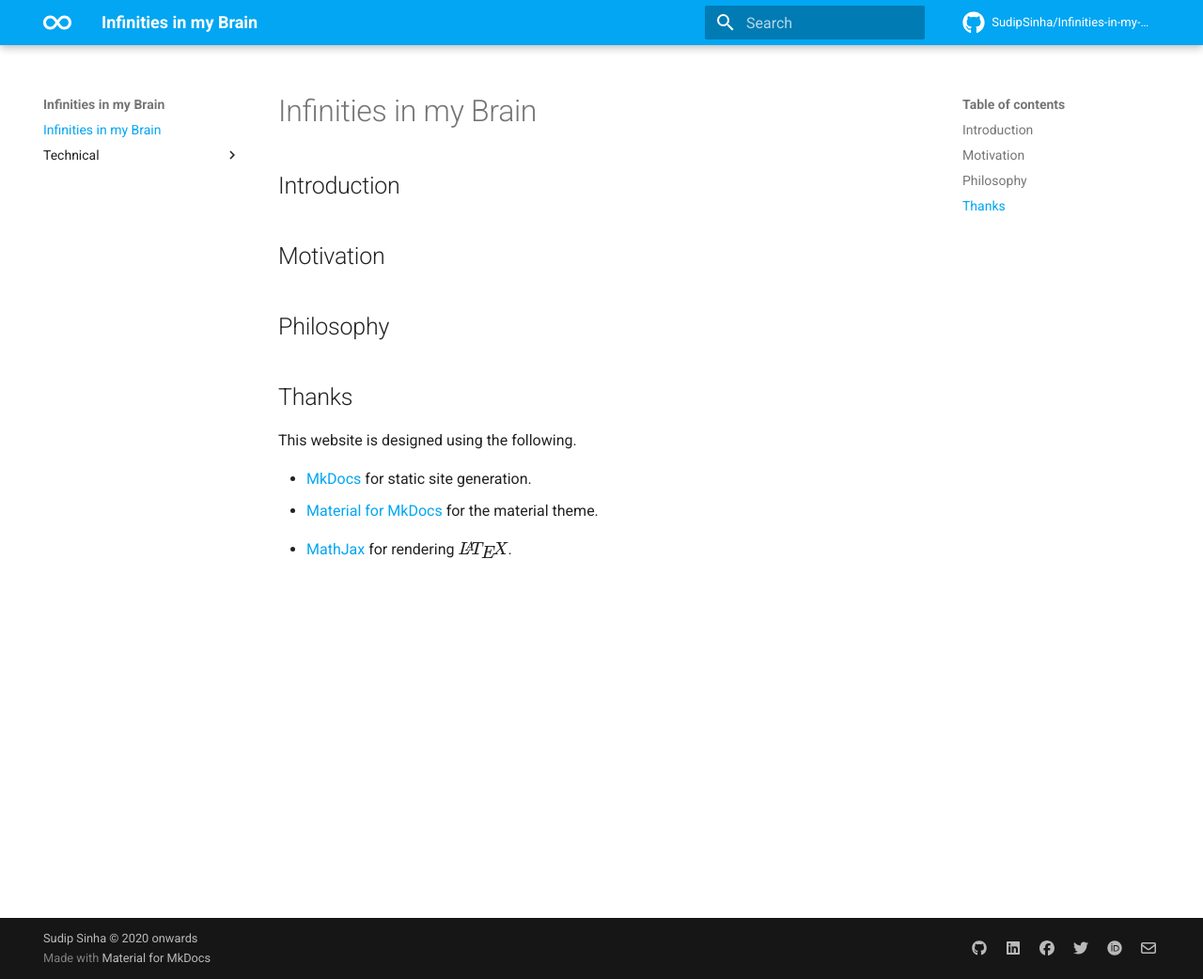
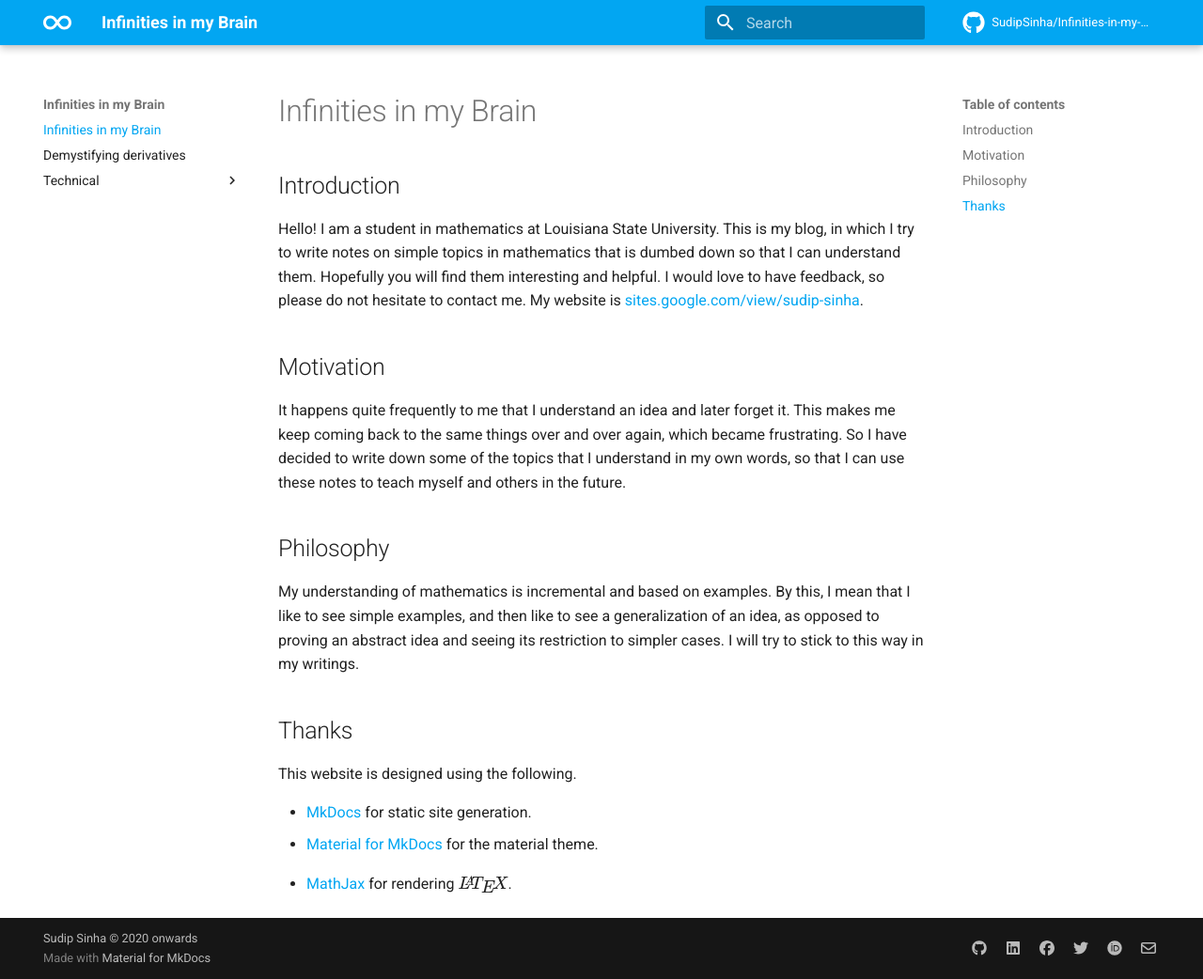
Before and after one commit to SudipSinha/Infinities-in-my-Brain, an MkDocs documentation site: the page built from docs/index.md, in a window 1280 px wide and 1042 px high. Shown: the whole window at 94% size. Built offline with MkDocs 1.6.1 and Material for MkDocs 9.7.7, drawn with Linux system fonts in a browser that asks for light colours; comment, search, counter and statistics services are not loaded.

Commit message:
+ derivatives

```diff
--- a/docs/index.md
+++ b/docs/index.md
@@ -2,16 +2,17 @@
 
 ## Introduction
 
-
+Hello! I am a student in mathematics at Louisiana State University. This is my blog, in which I try to write notes on simple topics in mathematics that is dumbed down so that I can understand them. Hopefully you will find them interesting and helpful. I would love to have feedback, so please do not hesitate to contact me. My website is https://sites.google.com/view/sudip-sinha.
 
 
 ## Motivation
 
+It happens quite frequently to me that I understand an idea and later forget it. This makes me keep coming back to the same things over and over again, which became frustrating. So I have decided to write down some of the topics that I understand in my own words, so that I can use these notes to teach myself and others in the future.
 
 
 ## Philosophy
 
-
+My understanding of mathematics is incremental and based on examples. By this, I mean that I like to see simple examples, and then like to see a generalization of an idea, as opposed to proving an abstract idea and seeing its restriction to simpler cases. I will try to stick to this way in my writings.
 
 
 ## Thanks
--- /dev/null
+++ b/docs/javascripts/macros4mathjax.js
@@ -0,0 +1,22 @@
+window.MathJax = {
+	loader: {load: ["[tex]/cancel", "input/tex", "output/chtml"]},
+	// http://docs.mathjax.org/en/latest/input/tex/extensions.html
+	// http://docs.mathjax.org/en/latest/output/index.html
+	tex: {
+		packages: {"[+]": ["cancel"]},
+		tags: "ams",    // http://docs.mathjax.org/en/latest/input/tex/eqnumbers.html
+		macros: {    // http://docs.mathjax.org/en/latest/input/tex/macros.html
+			// Brackets
+			brnd: [" \\left( #1 \\right) ", 1],
+			bcrl: [" \\left\\{ #1 \\right\\} ", 1],
+			bsqr: [" \\left[ #1 \\right] ", 1],
+			// Commonly used delimiters
+			abs: [" \\left| #1 \\right| ", 1],
+			norm: [" \\left\\lVert #1 \\right\\rVert ", 1],
+			inn: [" \\left\\langle #1 \\right\\rangle ", 1],
+			pair: [" \\left⟨ #1 \\right⟩ ", 1],
+			floor: [" \\left⌊ #1 \\right⌋ ", 1],
+			ceil: [" \\left⌈ #1 \\right⌉ ", 1],
+		}
+	}
+};
--- /dev/null
+++ b/docs/stylesheets/mathenvironments.css
@@ -0,0 +1,74 @@
+/* Definitions */
+.definition {
+  counter-increment: mathcounter;
+  display: block;
+  margin: 12px 0;
+  font-style: normal;
+}
+.definition::before {
+  content: 'Definition ' counter(mathcounter) '. ';
+  font-weight: bold;
+  font-style: normal;
+}
+
+
+/* Theorems */
+.lemma {
+  counter-increment: mathcounter;
+  display: block;
+  font-style: italic;
+}
+.lemma::before {
+  content: 'Lemma ' counter(mathcounter) '. ';
+  font-weight: bold;
+  font-style: normal;
+}
+
+.theorem {
+  counter-increment: mathcounter;
+  display: block;
+  font-style: italic;
+}
+.theorem::before {
+  content: 'Theorem ' counter(mathcounter) '. ';
+  font-weight: bold;
+  font-style: normal;
+}
+
+.corollary {
+  counter-increment: mathcounter;
+  display: block;
+  font-style: italic;
+}
+.corollary::before {
+  content: 'Corollary ' counter(mathcounter) '. ';
+  font-weight: bold;
+  font-style: normal;
+}
+
+.proposition {
+  counter-increment: mathcounter;
+  display: block;
+  font-style: italic;
+}
+.proposition::before {
+  content: 'Proposition ' counter(mathcounter) '. ';
+  font-weight: bold;
+  font-style: normal;
+}
+
+
+/* Proof */
+.proof {
+  display: block;
+  font-style: normal;
+  position: relative;
+}
+.proof::before {
+  content: 'Proof. ' attr(title);
+  font-style: italic;
+}
+.proof:after {
+  content: '◾️'; /*Or use ◻*/
+  position: absolute;
+}
--- a/mkdocs.yml
+++ b/mkdocs.yml
@@ -52,12 +52,18 @@ theme:
     repo: fontawesome/brands/github
 
 extra_javascript:
+  - javascripts/macros4mathjax.js
   - https://polyfill.io/v3/polyfill.min.js?features=es6
   - https://cdn.jsdelivr.net/npm/mathjax@3/es5/tex-mml-chtml.js
+  - https://unpkg.com/mermaid@8.4.5/dist/mermaid.min.js
   - https://pagead2.googlesyndication.com/pagead/js/adsbygoogle.js    # Google Adsense
+
+extra_css:
+  - stylesheets/mathenvironments.css
 
 plugins:
   - search
+  - markdownmermaid
   - awesome-pages:
       collapse_single_pages: true
   - minify:
```
Also changed, not shown: docs/functional-analysis/derivatives.md (added, +411 -0 lines), docs/technical/math-blog-setup.md (+26 -18 lines), docs/functional-analysis/.pages (added).
